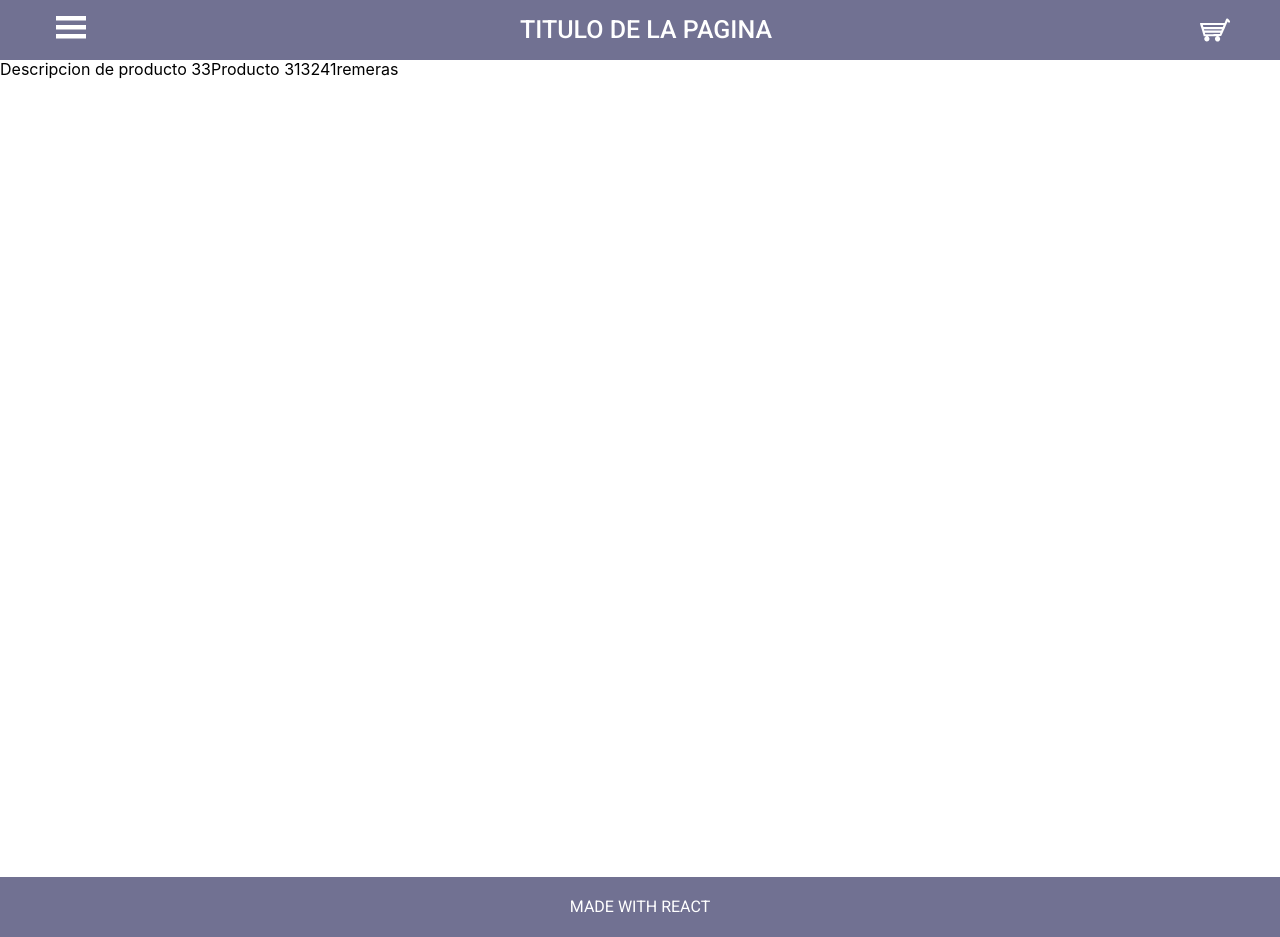
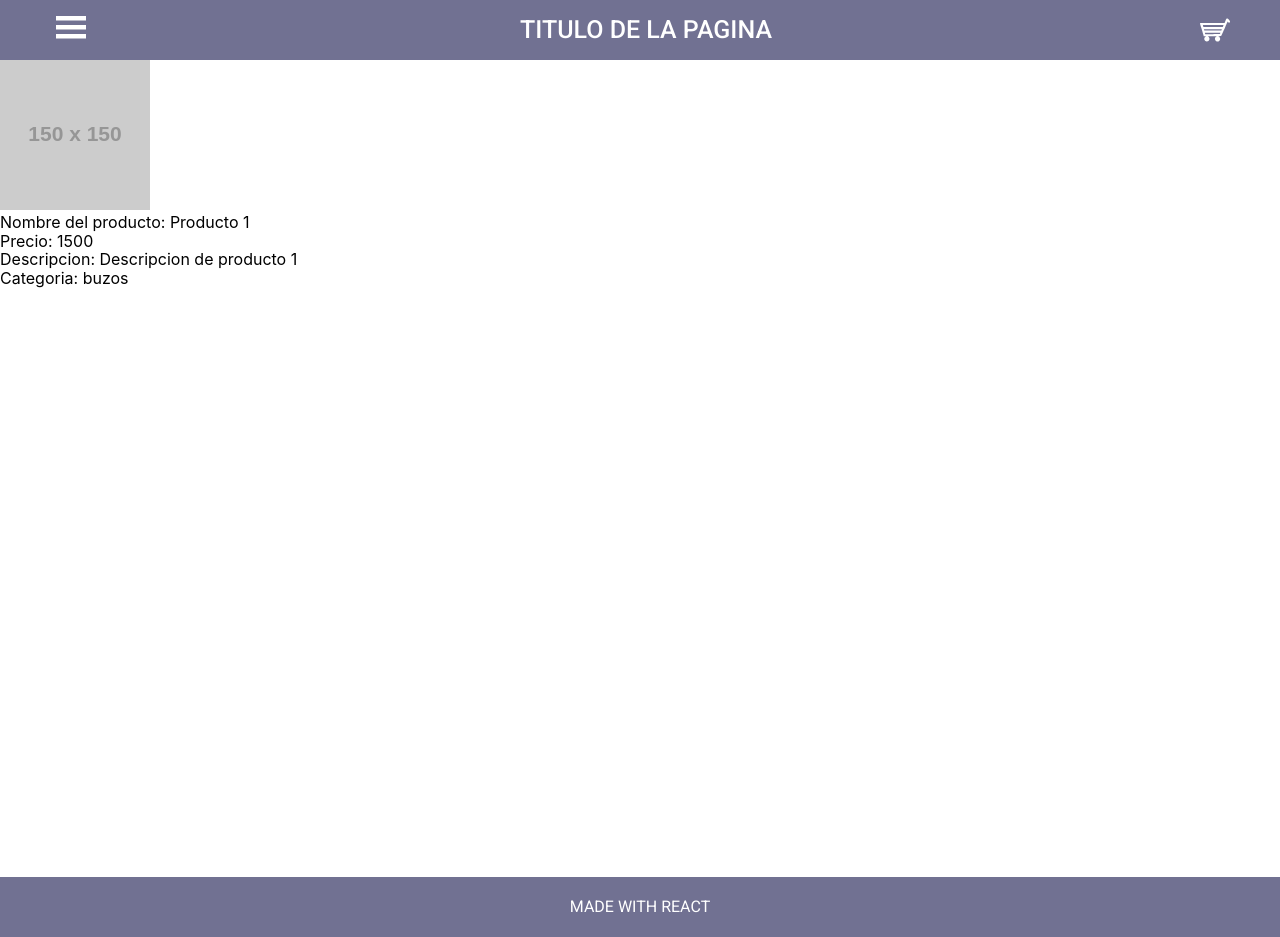
Before and after one commit to RamiroPrieto/tienda, a React (Create React App) app: page /detail/1 in a window 1280 px wide. Built offline with nearby package versions, Linux system fonts and the light colour scheme.

Commit message:
arreglos

```diff
--- a/src/components/ItemDetail.tsx
+++ b/src/components/ItemDetail.tsx
@@ -13,11 +13,19 @@ function ItemDetail( {producto} : producto ) {
 
   return (
     <div className='itemDetail'>
-        {producto?.description}
-        {producto?.id}
-        {producto?.name}
-        {producto?.price}
-        {producto?.category}
+      <img src={producto?.image} alt="" />
+      <div className='itemDetail__punto'>
+        Nombre del producto: {producto?.name}
+      </div>
+      <div className='itemDetail__punto'>
+        Precio: {producto?.price}
+      </div>
+      <div className='itemDetail__punto'>
+        Descripcion: {producto?.description}
+      </div>
+      <div className='itemDetail__punto'>
+        Categoria: {producto?.category}
+      </div>
     </div>
   );
 }
--- a/src/components/ItemDetailContainer.tsx
+++ b/src/components/ItemDetailContainer.tsx
@@ -13,17 +13,24 @@ function ItemDetailContainer() {
 
     const [item, setItem] = useState<item>(  );
 
-    // if(idItem){
-    // const id : number = parseInt(idItem);
-    // }
+    let id : number = 0;
 
+    if(idItem){
+        id = parseInt(idItem);
+    }
 
     useEffect( () => {
-        let items : item[] = getStock();
+        let items : item[] = [];
+        getStock.then(res =>{
+            setTimeout(()=>{
 
-        let prod : item | undefined = getItem(3 , items);
+                items = res;
+                let prod : item | undefined = getItem(id , items);
 
-        setItem(prod);
+                setItem(prod);
+            }, 2000)
+        })
+
 
     }, [])
 
--- a/src/components/ItemListContainer.tsx
+++ b/src/components/ItemListContainer.tsx
@@ -1,7 +1,7 @@
 import React, { useEffect } from 'react';
 import { useState } from 'react';
 import { useParams } from 'react-router-dom';
-import { getItemByCategory, getStock, getItems } from '../helpers';
+import { getItemByCategory, getStock, getItems, getProductos } from '../helpers';
 import { item } from './Interfaces';
 import ItemList from './ItemList';
 
@@ -9,32 +9,39 @@ import ItemList from './ItemList';
 
 function ItemListContainer() {
 
-  const [ocultar, setOcultar] = useState(false);
+  const [ocultar, setOcultar] = useState(true);
 
   const categoria = useParams();
 
-  // const delay = new Promise( (resolve, reject) => {
-  //   setTimeout(() => {
-  //       resolve('Promesa resuelta');
-  //   }, 2000)
-  // })
+  const delay = new Promise( (resolve, reject) => {
+    setTimeout(() => {
+        resolve('Promesa resuelta');
+    }, 2000)
+  })
 
-  // delay.then( res =>{
-  //   setOcultar(true);
-  // });
 
   const [ stock  ,  setStock ] = useState<item[]>( [] );
 
+  // useEffect(()=>{
+  //   delay.then( resolve =>{
+  //     setOcultar(true);
+  //   });
+  // }, [ocultar])
 
   useEffect( () => {
-    if(categoria.category){
-      const items : item[] = getItemByCategory(categoria.category);
-      setStock(items);
-    }else{
-      const items : item[] = getItems();
-      setStock(items);
+     getProductos
+      .then( resolve => {
+        setTimeout(()=>{
+          if(categoria.category){
+            const items : item[] = getItemByCategory(categoria.category, resolve);
+            setStock(items);
+          }else{
+            const items : item[] = resolve;
+            setStock(items);
 
-    }
+          }
+        }, 2000)
+      })
 
   }, [categoria.category])
 
--- a/src/helpers.ts
+++ b/src/helpers.ts
@@ -2,9 +2,15 @@
 import { item } from "./components/Interfaces";
 import { stock } from "./data/stock";
 
-export const getStock = ( () => {
+export const getStock = new Promise<item[]>( (res , rej) => {
     const items : item[] = stock;
-    return items;
+    res(items);
+})
+
+export const getProductos = new Promise<item[]>( (resolve, reject) => {
+    const items : item[] = stock;
+    resolve(items);
+    reject("error, no se pudo encontrar el stock");
 })
 
 
@@ -12,7 +18,7 @@ export const getItem  = function( id : number , items : item[] ){
     return items.find(item => item.id === id)
 }
 
-export const getItemByCategory = function ( category : string ){
+export const getItemByCategory = function ( category : string , stock : item[]){
     const items : item[] = stock.filter((el) => el.category === category);
     return items;
 }
--- a/tsconfig.json
+++ b/tsconfig.json
@@ -18,6 +18,7 @@
     "resolveJsonModule": true,
     "isolatedModules": true,
     "noEmit": true,
+    "useUnknownInCatchVariables": false,
     "jsx": "react-jsx"
   },
   "include": [
```
